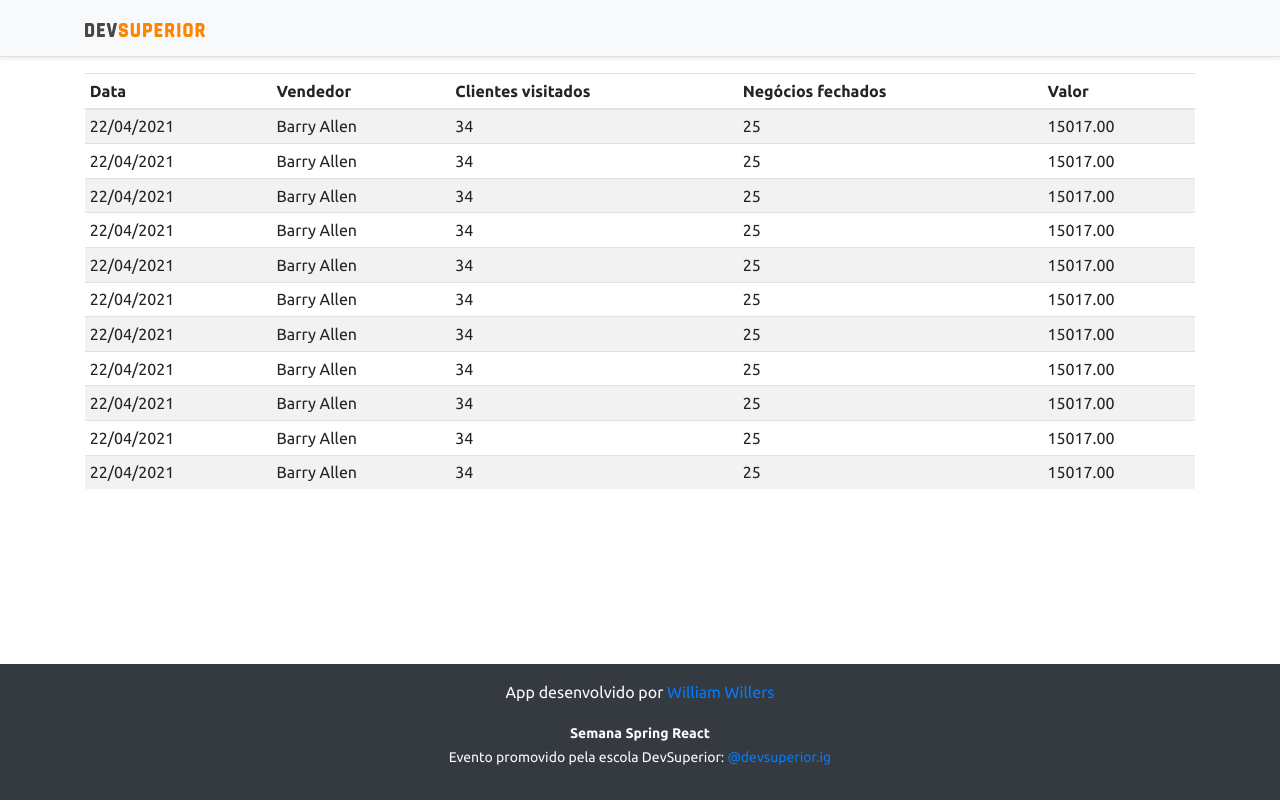
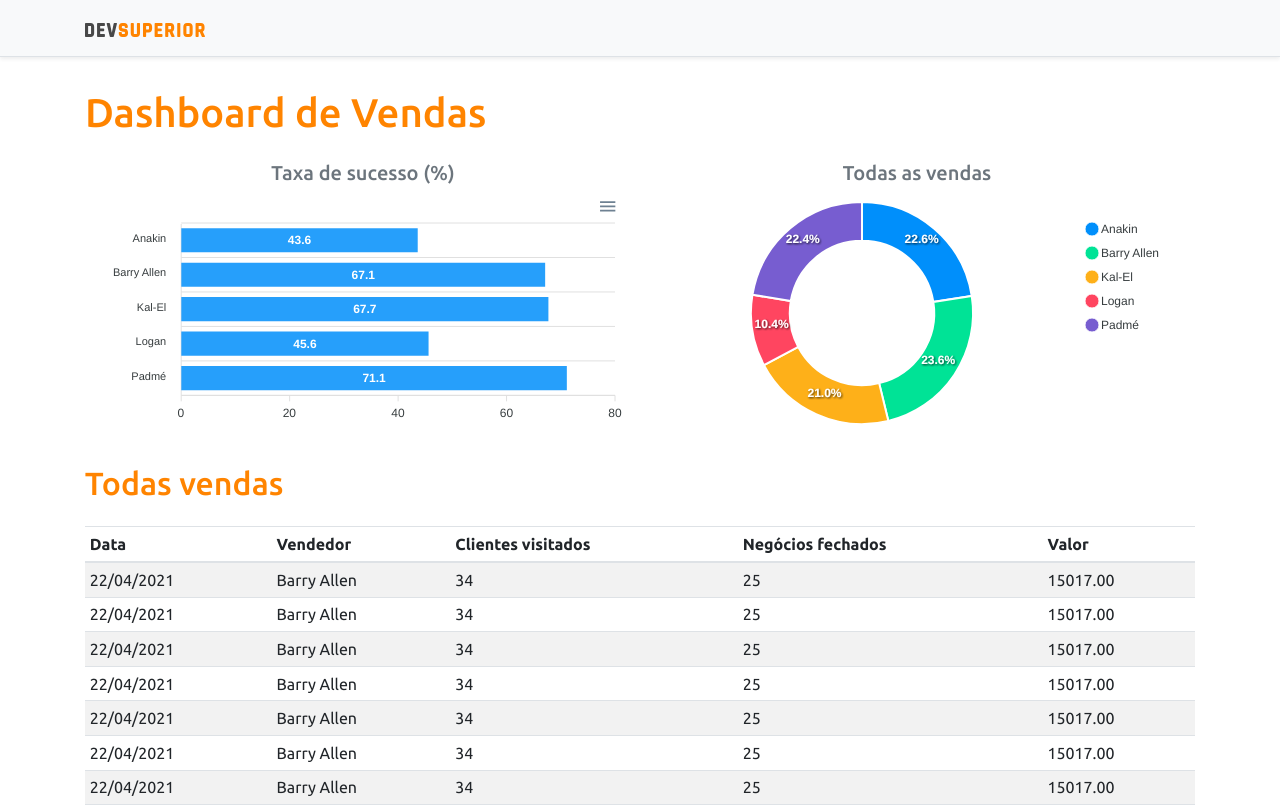
Before and after one commit to Wwillers/dsvendas-sds3, a React (Create React App) app in the folder frontend/: page / in a window 1280 px wide. Shown: the top 807 px of the page. Built offline with nearby package versions, Linux system fonts and the light colour scheme.

Commit message:
Static charts

```diff
--- a/frontend/package.json
+++ b/frontend/package.json
@@ -12,10 +12,12 @@
     "@types/node": "^12.0.0",
     "@types/react": "^17.0.0",
     "@types/react-dom": "^17.0.0",
+    "apexcharts": "^3.26.1",
     "bootstrap": "^4.6.0",
     "jquery": "1.9.1",
     "popper.js": "^1.16.1",
     "react": "^17.0.2",
+    "react-apexcharts": "^1.3.9",
     "react-dom": "^17.0.2",
     "react-scripts": "4.0.3",
     "typescript": "^4.1.2",
--- a/frontend/src/App.tsx
+++ b/frontend/src/App.tsx
@@ -1,4 +1,6 @@
+import BarChart from 'components/BarChart';
 import DataTable from 'components/DataTable';
+import DonutChart from 'components/DonutChart';
 import Footer from 'components/Footer';
 import NavBar from 'components/NavBar';
 
@@ -9,6 +11,20 @@ function App() {
         <NavBar />
       </header>
       <section className="container">
+        <h1 className="text-primary py-3">Dashboard de Vendas</h1>
+        <div className="row px-3">
+          <div className="col-sm-6">
+            <h5 className="text-center text-secondary">Taxa de sucesso (%)</h5>
+            <BarChart />
+          </div>
+          <div className="col-sm-6">
+            <h5 className="text-center text-secondary">Todas as vendas</h5>
+            <DonutChart />
+          </div>
+        </div>
+        <div className="py-3">
+          <h2 className="text-primary">Todas vendas</h2>
+        </div>
         <DataTable />
       </section>
       <Footer />
--- /dev/null
+++ b/frontend/src/components/BarChart/index.tsx
@@ -0,0 +1,34 @@
+import Chart from 'react-apexcharts';
+
+function BarChart() {
+  const options = {
+    plotOptions: {
+      bar: {
+        horizontal: true,
+      },
+    },
+  };
+
+  const mockData = {
+    labels: {
+      categories: ['Anakin', 'Barry Allen', 'Kal-El', 'Logan', 'Padmé'],
+    },
+    series: [
+      {
+        name: '% Sucesso',
+        data: [43.6, 67.1, 67.7, 45.6, 71.1],
+      },
+    ],
+  };
+
+  return (
+    <Chart
+      options={{ ...options, xaxis: mockData.labels }}
+      series={mockData.series}
+      type="bar"
+      height="240"
+    />
+  );
+}
+
+export default BarChart;
--- /dev/null
+++ b/frontend/src/components/DonutChart/index.tsx
@@ -0,0 +1,24 @@
+import Chart from 'react-apexcharts';
+
+function DonutChart() {
+  const mockData = {
+    series: [477138, 499928, 444867, 220426, 473088],
+    labels: ['Anakin', 'Barry Allen', 'Kal-El', 'Logan', 'Padmé'],
+  };
+
+  const options = {
+    legend: {
+      show: true,
+    },
+  };
+  return (
+    <Chart
+      options={{ ...options, labels: mockData.labels }}
+      series={mockData.series}
+      type="donut"
+      height="240"
+    />
+  );
+}
+
+export default DonutChart;
```
Also changed, not shown: 1 other file (tests, documents, lock files or other folders).
